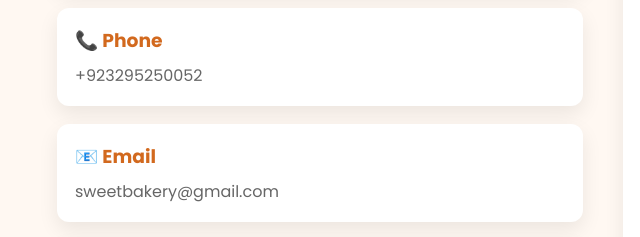
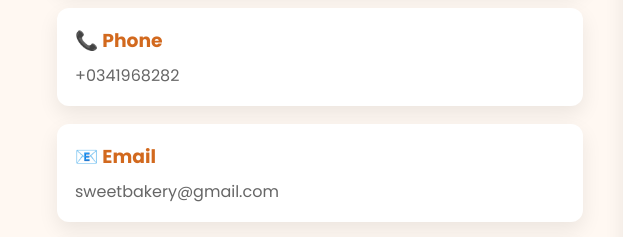
Before and after one commit to ianas423/bakery-css, a plain HTML site: page contect.html in a window 1280 px wide. Shown: the part 376-613 px from the top of the page, 7-647 px from the left. Drawn offline with Linux system fonts and the light colour scheme.

Commit message:
updated the number

```diff
--- a/contect.html
+++ b/contect.html
@@ -168,7 +168,7 @@ button:hover{
 
 <div class="box">
 <h3>📞 Phone</h3>
-<p>+923295250052</p>
+<p>+0341968282</p>
 </div>
 
 <div class="box">
```
